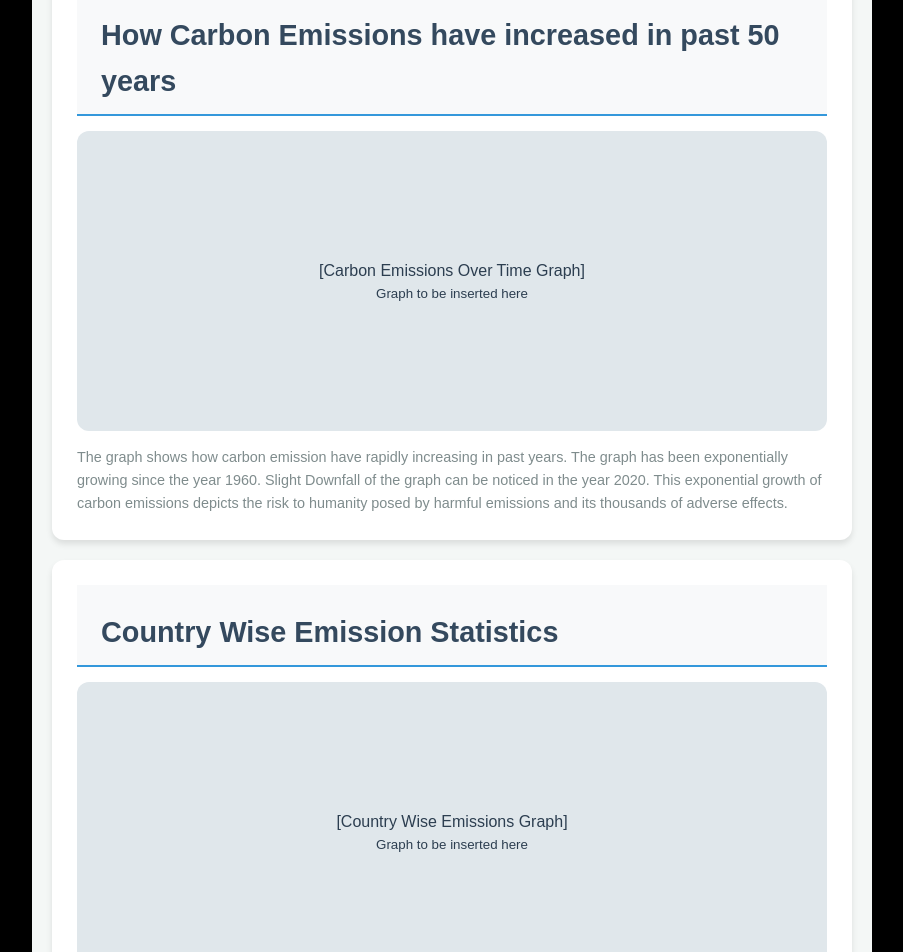
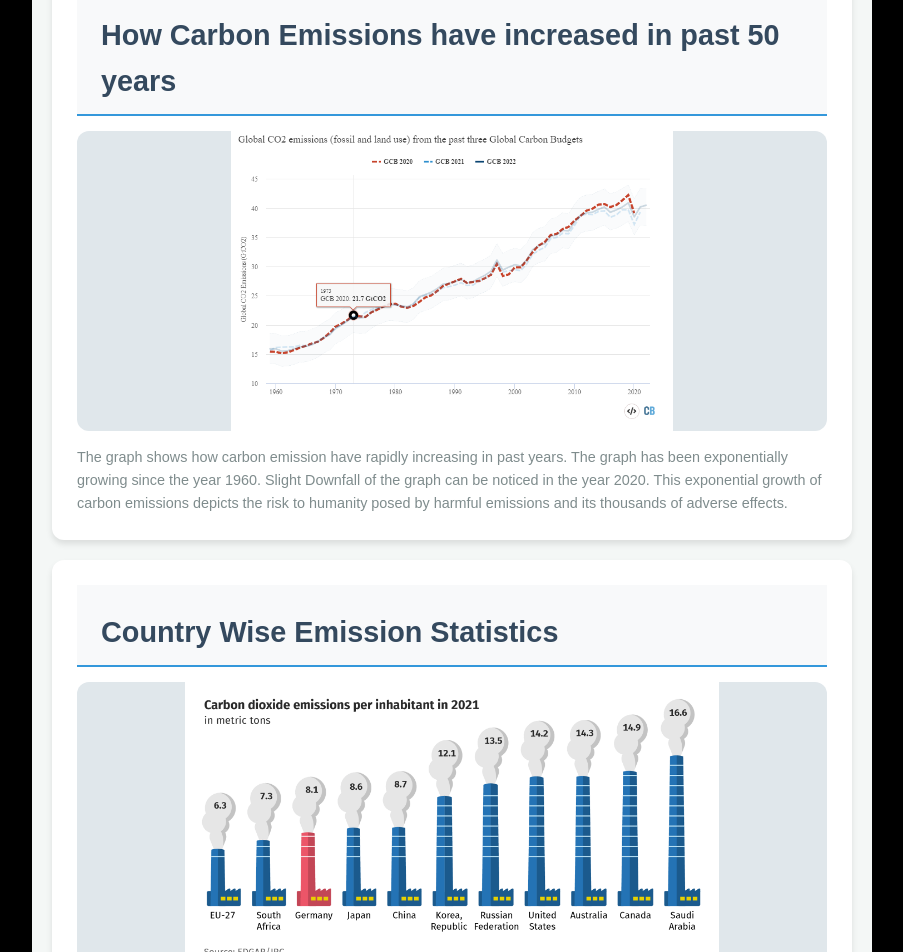
Before and after one commit to elyashium/Terra, a React (Vite) app: page / in a window 1280 px wide. Shown: the part 2820-3772 px from the top of the page, without its empty margins (188-1091 px from the left). Built offline with nearby package versions, Linux system fonts and the light colour scheme.

Commit message:
graph emissions over years

```diff
--- a/src/App.css
+++ b/src/App.css
@@ -559,12 +559,21 @@ main {
     background-color: #e0e7eb;
     border-radius: 12px;
     height: 300px;
+    width: 100%; /* Make it full width */
+    max-width: 100%; /* Ensure it doesn't overflow */
     display: flex;
     flex-direction: column;
     justify-content: center;
     align-items: center;
     color: #2c3e50;
     margin-bottom: 15px;
+    overflow: hidden; /* Prevent content from overflowing */
+  }
+
+  .graph-placeholder img {
+    max-width: 100%; /* Ensure image fits within the placeholder */
+    max-height: 100%; /* Ensure image fits within the placeholder */
+    object-fit: contain; /* Maintain aspect ratio */
   }
 
   .graph-description {
--- a/src/components/CarbonEmissionReport.jsx
+++ b/src/components/CarbonEmissionReport.jsx
@@ -31,9 +31,7 @@ const CarbonEmissionsReport = () => {
             <div className="report-section">
                 <h2 className="section-title">How Carbon Emissions have increased in past 50 years</h2>
                 <div className="graph-placeholder">
-                    [Carbon Emissions Over Time Graph]
-                    <br />
-                    <small>Graph to be inserted here</small>
+                    <img src="src\images\50years.png" alt="" />
                 </div>
                 <p className="graph-description">
                     The graph shows how carbon emission have rapidly increasing in past years. The graph has been exponentially growing since the year 1960. Slight Downfall of the graph can be noticed in the year 2020. This exponential growth of carbon emissions depicts the risk to humanity posed by harmful emissions and its thousands of adverse effects.
@@ -43,9 +41,7 @@ const CarbonEmissionsReport = () => {
             <div className="report-section">
                 <h2 className="section-title">Country Wise Emission Statistics</h2>
                 <div className="graph-placeholder">
-                    [Country Wise Emissions Graph]
-                    <br />
-                    <small>Graph to be inserted here</small>
+                <img src="src\images\CountryWise.png" alt="" />
                 </div>
                 <p className="graph-description">
                     We can see the country-wise emission stats in the graph alongside. It shows how Saudi Arabia and Canada are one of the highest carbon emitters while countries with less area and population like Japan also fall under one of the worldwide highest emission's categories.
```
Also changed, not shown: src/images/50years.png (added), src/images/CountryWise.png (added).
